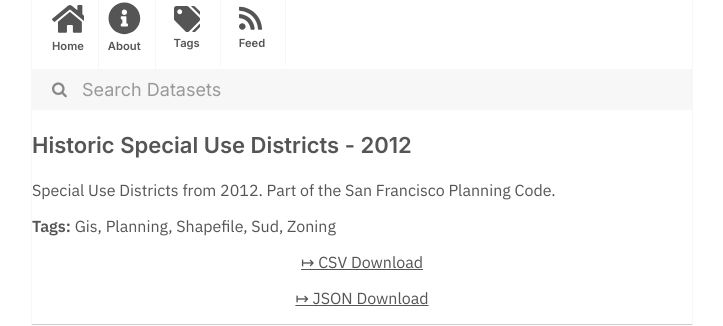
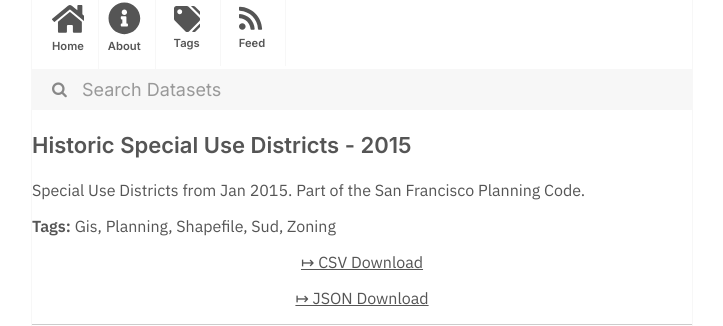
Before and after one commit to dayda-entities/city-of-san-francisco, a Jekyll site: the page built from _posts/2020-11-10-historic-special-use-districts.md, in a window 1280 px wide. Shown: the part 216-542 px from the top of the page, without its empty margins (278-1001 px from the left). Built offline with Jekyll 4.4.1, drawn with Linux system fonts in a browser that asks for light colours.

```diff
--- a/_posts/2020-11-10-historic-special-use-districts.md
+++ b/_posts/2020-11-10-historic-special-use-districts.md
@@ -1,7 +1,7 @@
 ---
-title: Historic Special Use Districts - 2012
-created: '2020-11-10T16:56:17.876119'
-modified: '2020-11-10T16:56:17.876130'
+title: Historic Special Use Districts - 2015
+created: '2020-11-10T16:56:30.021156'
+modified: '2020-11-10T16:56:30.021163'
 state: active
 type: dataset
 tags:
@@ -12,9 +12,9 @@ tags:
   - Zoning
 groups:
   - Local Government
-csv_url: 'https://data.sfgov.org/api/views/9d9m-eyy3/rows.csv?accessType=DOWNLOAD'
-json_url: 'https://data.sfgov.org/api/views/9d9m-eyy3/rows.json?accessType=DOWNLOAD'
+csv_url: 'https://data.sfgov.org/api/views/et47-hd49/rows.csv?accessType=DOWNLOAD'
+json_url: 'https://data.sfgov.org/api/views/et47-hd49/rows.json?accessType=DOWNLOAD'
 layout: post
 
 ---
-Special Use Districts from 2012.  Part of the San Francisco Planning Code.
+Special Use Districts from Jan 2015.  Part of the San Francisco Planning Code.
```
